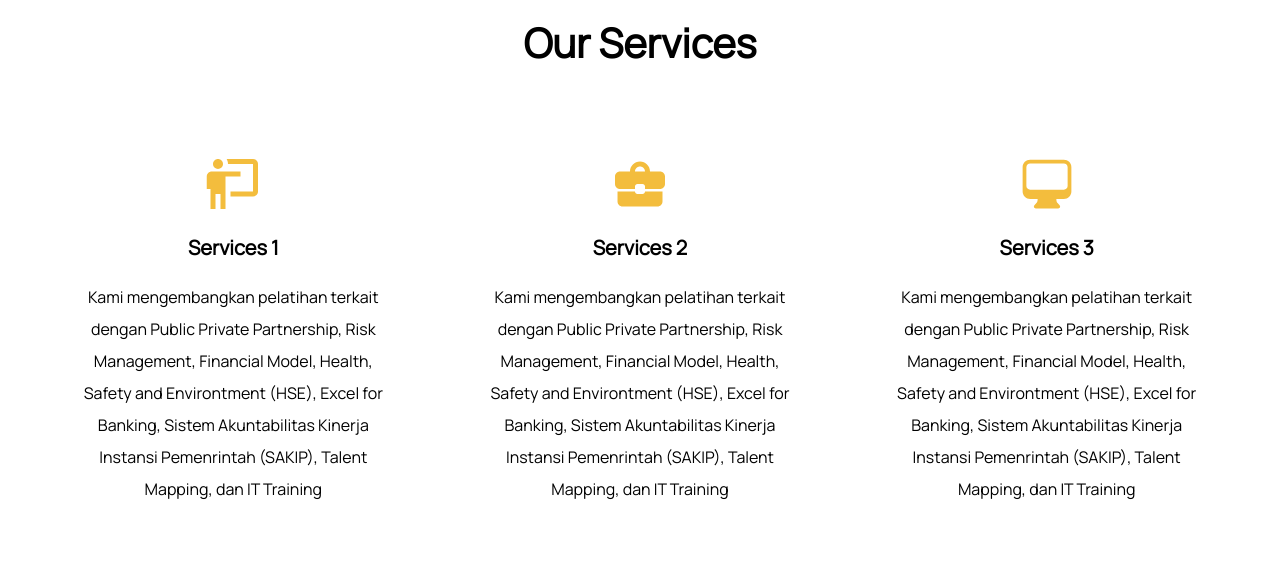
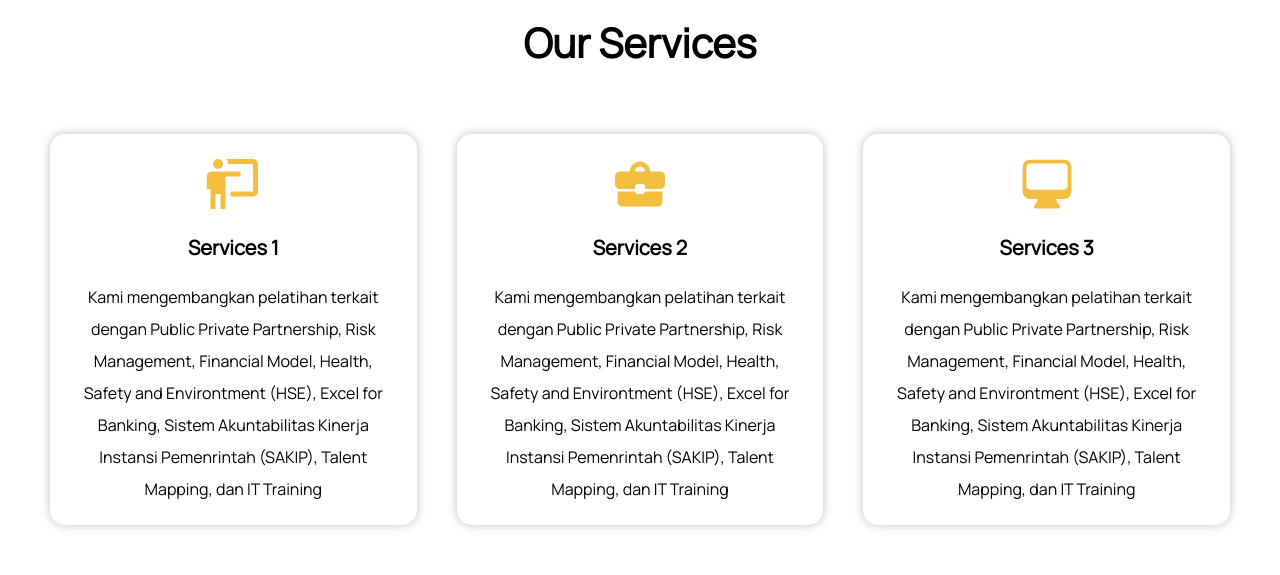
Before and after one commit to Raffiza/apta_landing, a React (Create React App) app: page / in a window 1280 px wide. Shown: the part 1620-2195 px from the top of the page. Built offline with nearby package versions, Linux system fonts and the light colour scheme.

Commit message:
fix : add box shadow

```diff
--- a/src/components/body/ServicesSection/ServicesElements.js
+++ b/src/components/body/ServicesSection/ServicesElements.js
@@ -6,7 +6,12 @@ export const ServicesContainer = styled.div`
   flex-direction: column;
   justify-content: center;
   align-items: center;
+
   /* background-color: blue; */
+
+  @media screen and (max-width: 1000px) {
+    height: 1000px;
+  }
 
   @media screen and (max-width: 768px) {
     height: 1400px;
@@ -44,6 +49,8 @@ export const ServicesBox = styled.div`
   max-height: 400px;
   max-width: 400px;
   padding: 20px;
+  filter: drop-shadow(0px 0px 5px rgba(0, 0, 0, 0.25));
+  border-radius: 15px;
   transition: all 0.2s ease-in-out;
 `;
 
```
